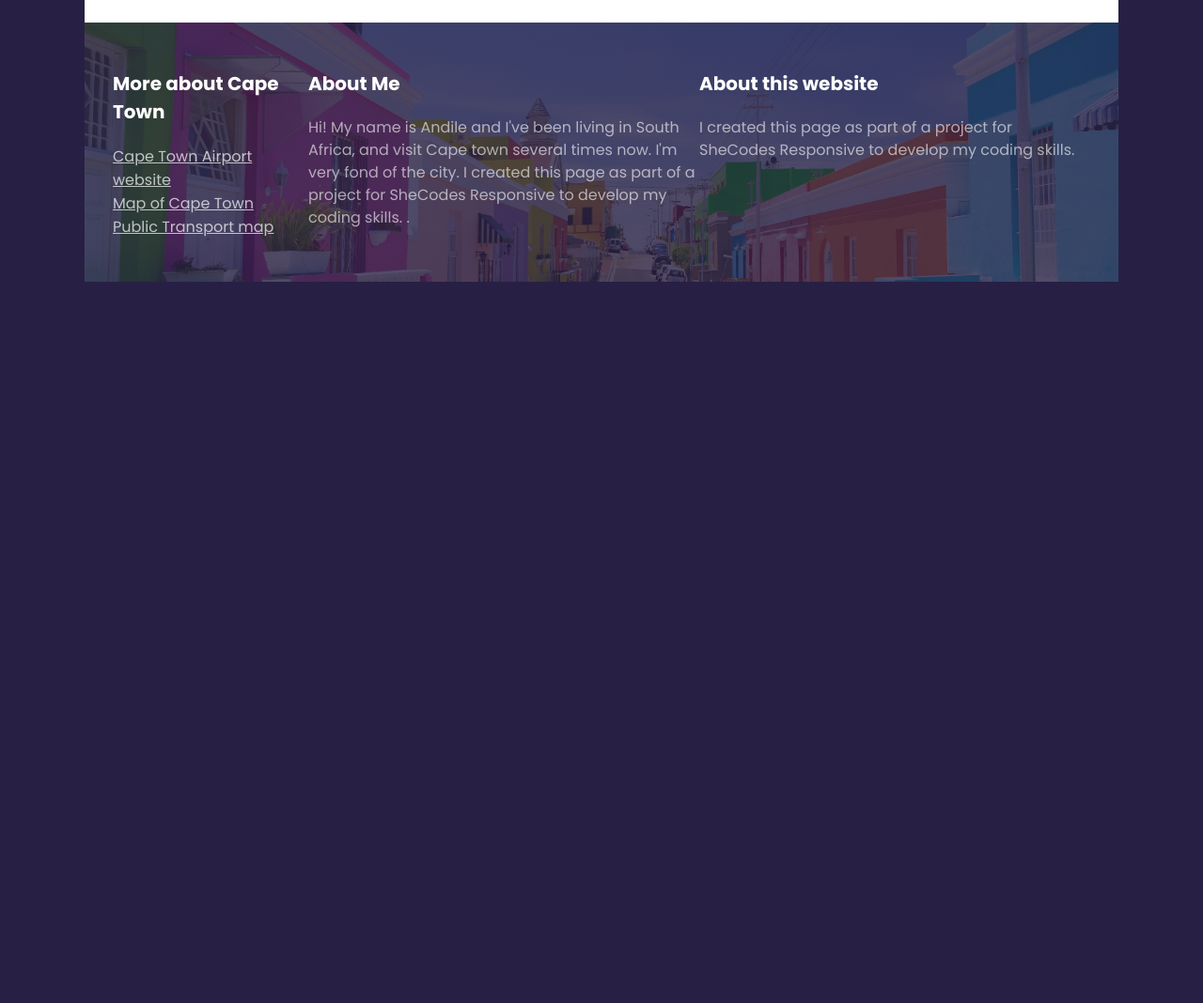
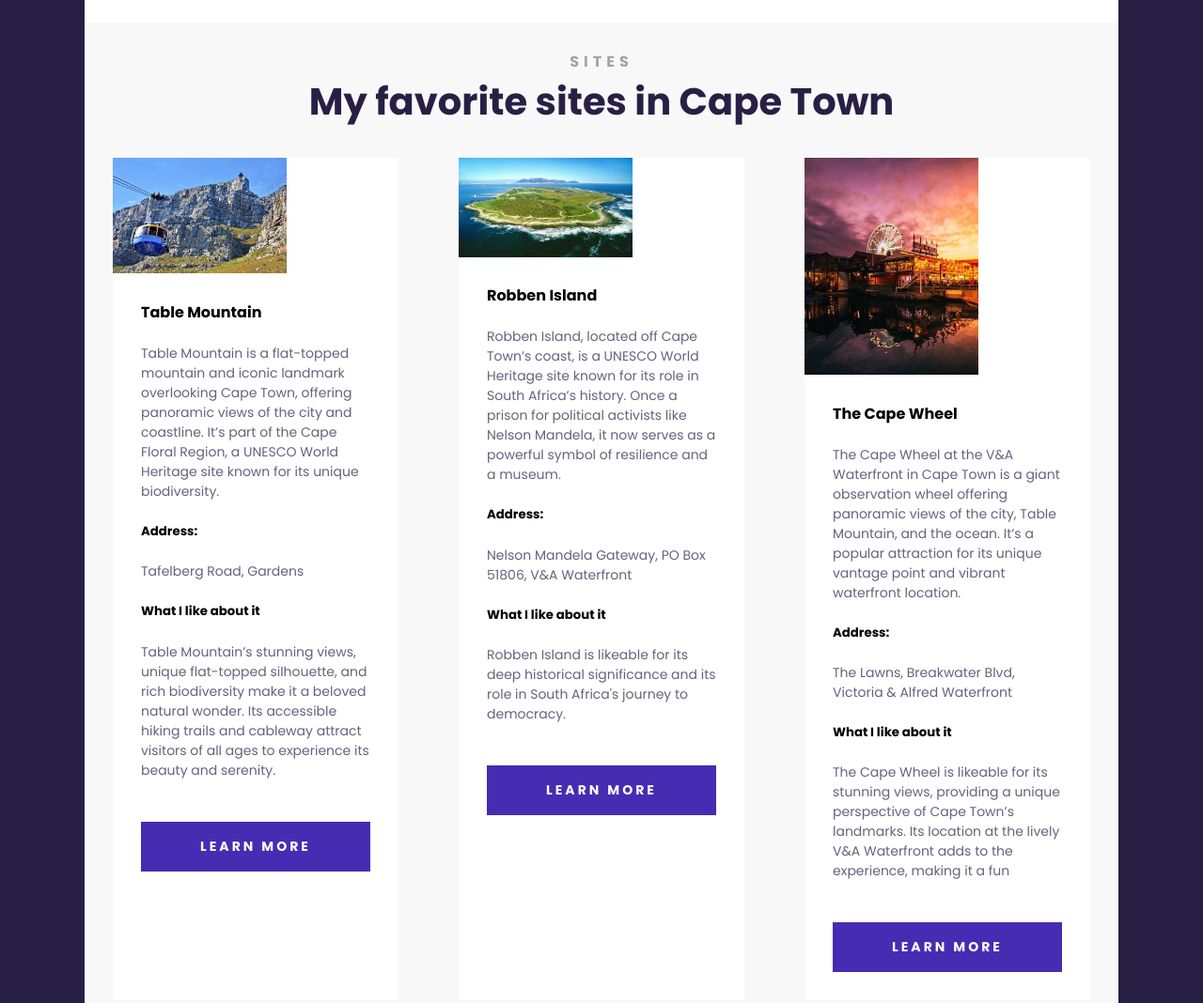
Before and after one commit to ANDILE805/travel-project, a plain HTML site: page index.html in a window 1280 px wide. Shown: the part 956-2024 px from the top of the page at 94% size. Before the commit the page ends 1256 px from the top, so only its background shows below. Drawn offline with Linux system fonts and the light colour scheme.

Commit message:
added content for sites card

```diff
--- a/index.html
+++ b/index.html
@@ -48,6 +48,116 @@
               hiking trails to vibrant markets, making it a captivating place to
               explore.
             </p>
+          </div>
+        </section>
+        <section class="secondary">
+          <h2 class="text-center">Sites</h2>
+          <h3 class="text-center">My favorite sites in Cape Town</h3>
+          <div class="grid grid-3-columns">
+            <div class="card">
+              <div class="card-hearder">
+                <img
+                  src="/media/card-img-1.jpg"
+                  width="185px"
+                  alt=""
+                  class="img-responsive"
+                />
+              </div>
+              <div class="card-body">
+                <h4>Table Mountain</h4>
+                <p>
+                  Table Mountain is a flat-topped mountain and iconic landmark
+                  overlooking Cape Town, offering panoramic views of the city
+                  and coastline. It’s part of the Cape Floral Region, a UNESCO
+                  World Heritage site known for its unique biodiversity.
+                </p>
+                <h5>Address:</h5>
+                <p>Tafelberg Road, Gardens</p>
+                <h5>What I like about it</h5>
+                <p>
+                  Table Mountain’s stunning views, unique flat-topped
+                  silhouette, and rich biodiversity make it a beloved natural
+                  wonder. Its accessible hiking trails and cableway attract
+                  visitors of all ages to experience its beauty and serenity.
+                </p>
+              </div>
+              <div class="card-footer">
+                <a
+                  href="https://www.tablemountain.net/"
+                  target="_blank"
+                  class="btn"
+                  >Learn More</a
+                >
+              </div>
+            </div>
+            <div class="card">
+              <div class="card-hearder">
+                <img
+                  src="/media/robben-island.jpg"
+                  width="185px"
+                  alt=""
+                  class="img-responsive"
+                />
+              </div>
+              <div class="card-body">
+                <h4>Robben Island</h4>
+                <p>
+                  Robben Island, located off Cape Town’s coast, is a UNESCO
+                  World Heritage site known for its role in South Africa’s
+                  history. Once a prison for political activists like Nelson
+                  Mandela, it now serves as a powerful symbol of resilience and
+                  a museum.
+                </p>
+                <h5>Address:</h5>
+                <p>Nelson Mandela Gateway, PO Box 51806, V&A Waterfront</p>
+                <h5>What I like about it</h5>
+                <p>
+                  Robben Island is likeable for its deep historical significance
+                  and its role in South Africa's journey to democracy.
+                </p>
+              </div>
+              <div class="card-footer">
+                <a
+                  href="https://www.robben-island.org.za/"
+                  target="_blank"
+                  class="btn"
+                  >Learn More</a
+                >
+              </div>
+            </div>
+            <div class="card">
+              <div class="card-hearder">
+                <img
+                  src="/media/wheel.jpg"
+                  width="185px"
+                  alt=""
+                  class="img-responsive"
+                />
+              </div>
+              <div class="card-body">
+                <h4>The Cape Wheel</h4>
+                <p>
+                  The Cape Wheel at the V&A Waterfront in Cape Town is a giant
+                  observation wheel offering panoramic views of the city, Table
+                  Mountain, and the ocean. It’s a popular attraction for its
+                  unique vantage point and vibrant waterfront location.
+                </p>
+                <h5>Address:</h5>
+                <p>The Lawns, Breakwater Blvd, Victoria & Alfred Waterfront</p>
+                <h5>What I like about it</h5>
+                <p>
+                  The Cape Wheel is likeable for its stunning views, providing a
+                  unique perspective of Cape Town’s landmarks. Its location at
+                  the lively V&A Waterfront adds to the experience, making it a
+                  fun
+                </p>
+              </div>
+              <div class="card-footer">
+                <a href="https://capewheel.co.za/" target="_blank" class="btn"
+                  >Learn More</a
+                >
+              </div>
+            </div>
           </div>
         </section>
       </main>
--- a/style.css
+++ b/style.css
@@ -93,11 +93,75 @@ main p {
   opacity: 0.7;
 }
 
+.main h4 {
+  font-weight: 700;
+  font-size: 24px;
+  line-height: 1.5;
+  color: #272044;
+  margin: 0;
+}
+
+.main h5 {
+  font-weight: 700;
+  font-size: 13px;
+  line-height: 1;
+  margin: 0;
+}
+
 .grid-2-columns {
   grid-template-columns: 1fr 1fr;
   grid-gap: 50px;
 }
 
+section {
+  max-width: 1200px;
+  margin: 0 auto;
+  padding: 30px;
+}
+
+.img-responsive {
+  max-width: 100%;
+}
+
+section.secondary {
+  background: #f8f8f8;
+}
+
+.text-center {
+  text-align: center;
+}
+
+.grid-3-columns {
+  grid-template-columns: 1fr 1fr 1fr;
+  grid-gap: 64px;
+}
+
+.card {
+  background: white;
+  margin: 30px 0;
+}
+
+.card-body {
+  padding: 0 30px 30px;
+}
+
+.card-footer {
+  padding: 0 30px 30px;
+}
+
+.btn {
+  display: block;
+  color: white;
+  font-weight: 700;
+  font-size: 14px;
+  line-height: 1.5;
+  text-align: center;
+  letter-spacing: 3px;
+  text-transform: uppercase;
+  padding: 16px;
+  background: #462cb2;
+  text-decoration: none;
+}
 footer {
   color: white;
   background-image: linear-gradient(
@@ -137,12 +201,6 @@ footer a {
   opacity: 0.7;
 }
 
-section {
-  max-width: 1200px;
-  margin: 0 auto;
-  padding: 30px;
-}
-
 @media (max-width: 960px) {
   header {
     padding: 60px 0;
```
Also changed, not shown: media/card-img-1.jpg (added), media/robben-island.jpg (added), media/wheel.jpg (added).
